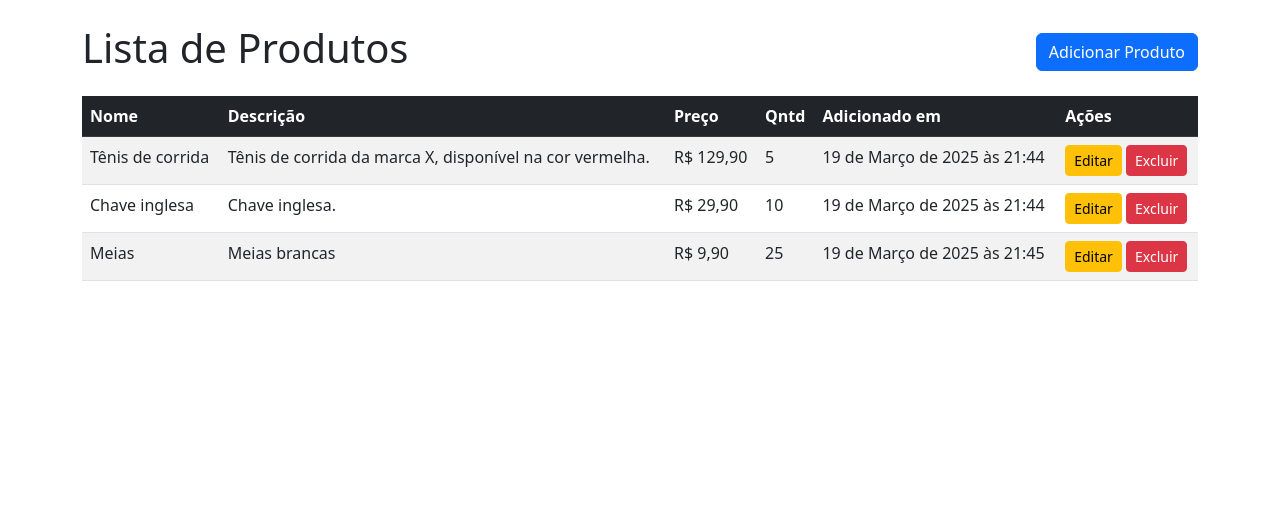
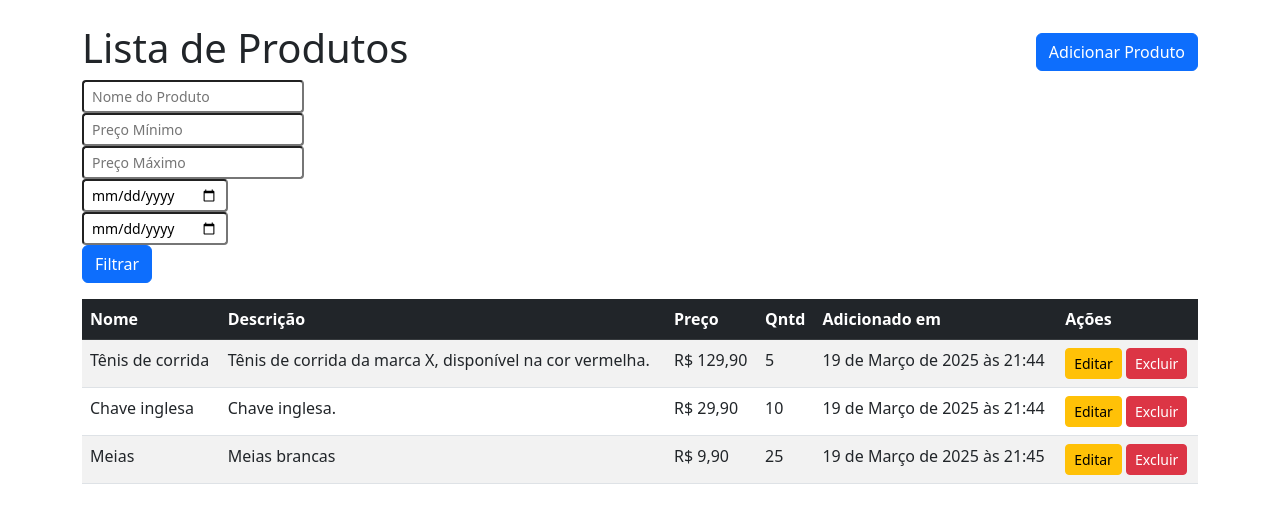
Before and after one commit to mrcrobis/Primeiro-CRUD-Django, a Django app: template produtos/templates/produtos/lista.html in a window 1280 px wide. Shown: the part 56-579 px from the top of the page. Run offline with Django 5.2, Linux system fonts and the light colour scheme; the template is opened without the code that fills it: values that come from a table or form of the project are taken from there, others are empty; data comes from the database, SQL or seed files in the repository; both versions use the stored data as it was after the commit.

Commit message:
Adição de filtro para pesquisa na listagem de produtos

```diff
--- a/produtos/templates/produtos/lista.html
+++ b/produtos/templates/produtos/lista.html
@@ -7,6 +7,29 @@
     <h1>Lista de Produtos</h1>
     <a href="{% url 'criar_produto' %}" class="btn btn-primary">Adicionar Produto</a>
 </div>
+
+<form method="get">
+    <div class="form-row mb-3">
+        <div class="col">
+            <input type="text" name="nome" class="form-control-sm" placeholder="Nome do Produto" value="{{ request.GET.nome }}">
+        </div>
+        <div class="col">
+            <input type="number" name="preco_min" class="form-control-sm" placeholder="Preço Mínimo" value="{{ request.GET.preco_min }}">
+        </div>
+        <div class="col">
+            <input type="number" name="preco_max" class="form-control-sm" placeholder="Preço Máximo" value="{{ request.GET.preco_max }}">
+        </div>
+        <div class="col">
+            <input type="date" name="data_inicio" class="form-control-sm" value="{{ request.GET.data_inicio }}">
+        </div>
+        <div class="col">
+            <input type="date" name="data_fim" class="form-control-sm" value="{{ request.GET.data_fim }}">
+        </div>
+        <div class="col">
+            <button type="submit" class="btn btn-primary">Filtrar</button>
+        </div>
+    </div>
+</form>
 
 <table class="table table-striped mt-3">
     <thead class="table-dark">
```
Also changed, not shown: produtos/views.py (+22 -1 lines), db.sqlite3, 1 other file.
